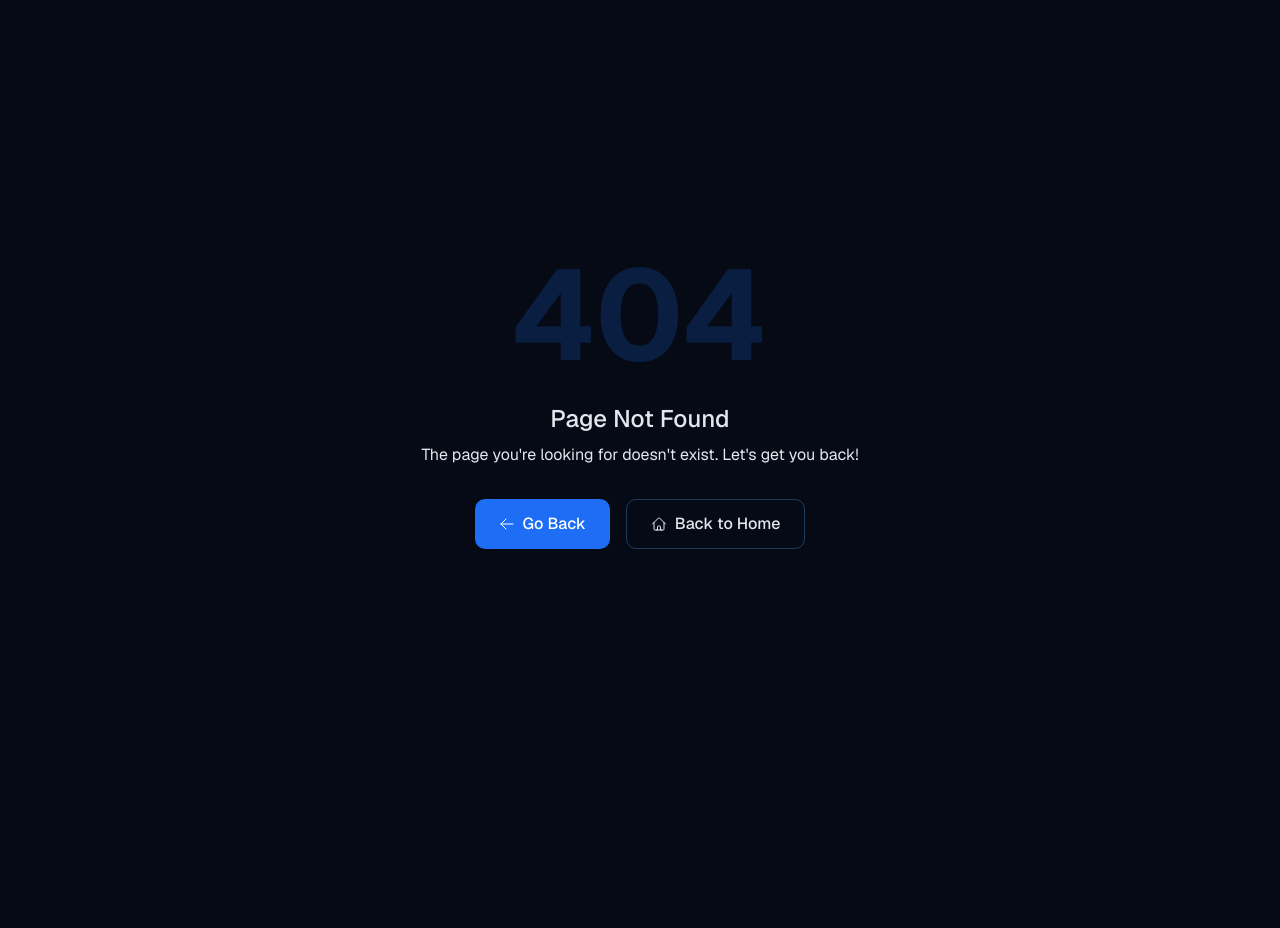
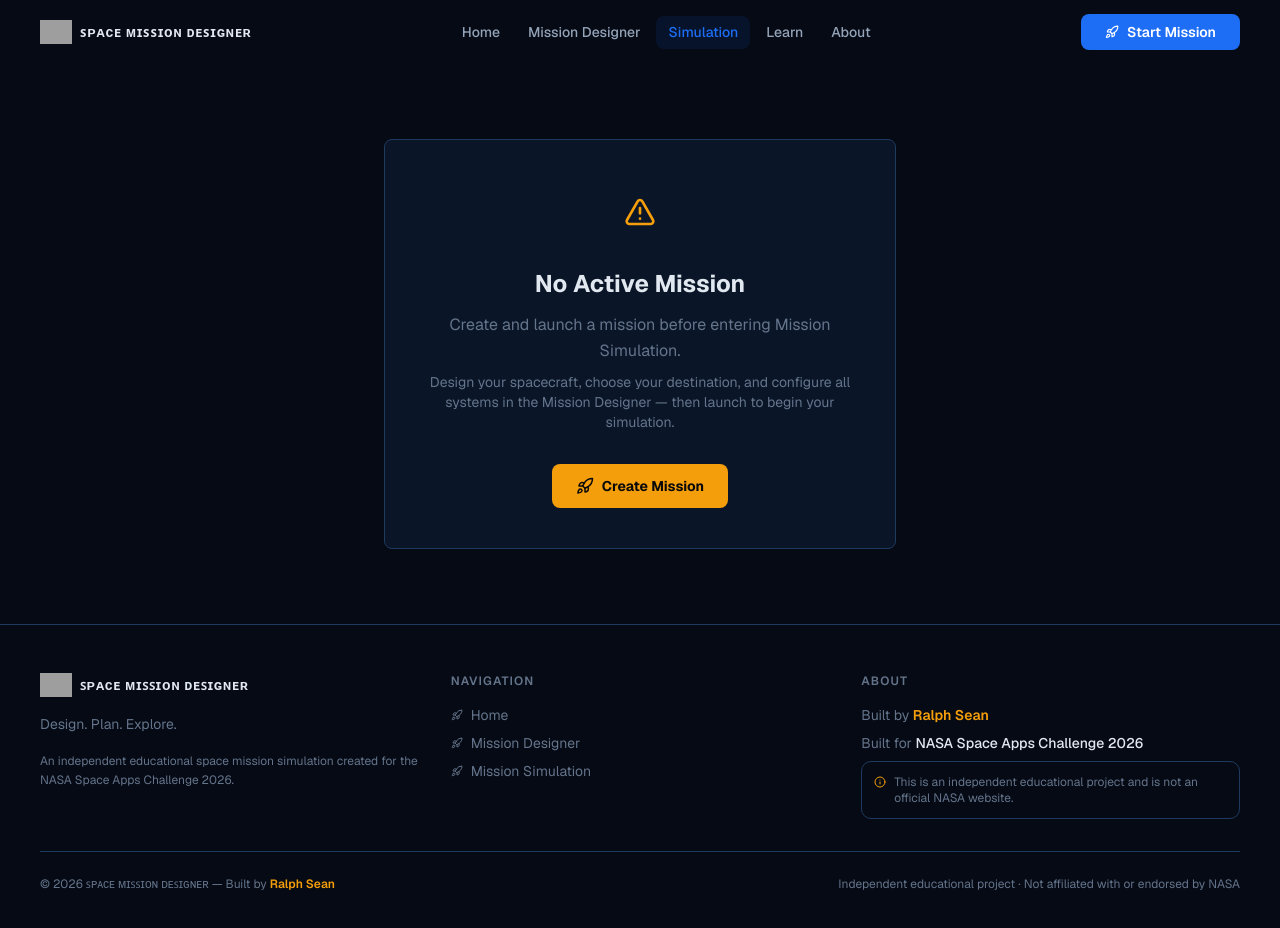
Before and after one commit to pixelio-co/spacemissiondesigner, a Next.js app: page /mission-simulation-screen in a window 1280 px wide. Before the commit this address had no page. Shown: the top 928 px of the page. Before the commit the page ends 800 px from the top, so only its background shows below. Built offline with nearby package versions, Linux system fonts and the light colour scheme; grey boxes are pictures that could not be loaded.

Commit message:
Add files via upload

```diff
--- /dev/null
+++ b/src/app/mission-simulation-screen/page.tsx
@@ -0,0 +1,25 @@
+import React, { Suspense } from 'react';
+import AppNav from '@/components/AppNav';
+import AppFooter from '@/components/AppFooter';
+import SimulationClient from './components/SimulationClient';
+
+export default function MissionSimulationPage() {
+  return (
+    <div className="min-h-screen flex flex-col bg-background">
+      <AppNav />
+      <main className="flex-1 pt-16">
+        <Suspense fallback={
+          <div className="flex items-center justify-center min-h-[60vh]">
+            <div className="text-center">
+              <div className="w-16 h-16 border-4 border-blue-500 border-t-transparent rounded-full animate-spin mx-auto mb-4"></div>
+              <p className="text-gray-400 text-lg">Initializing Mission Control...</p>
+            </div>
+          </div>
+        }>
+          <SimulationClient />
+        </Suspense>
+      </main>
+      <AppFooter />
+    </div>
+  );
+}
```
